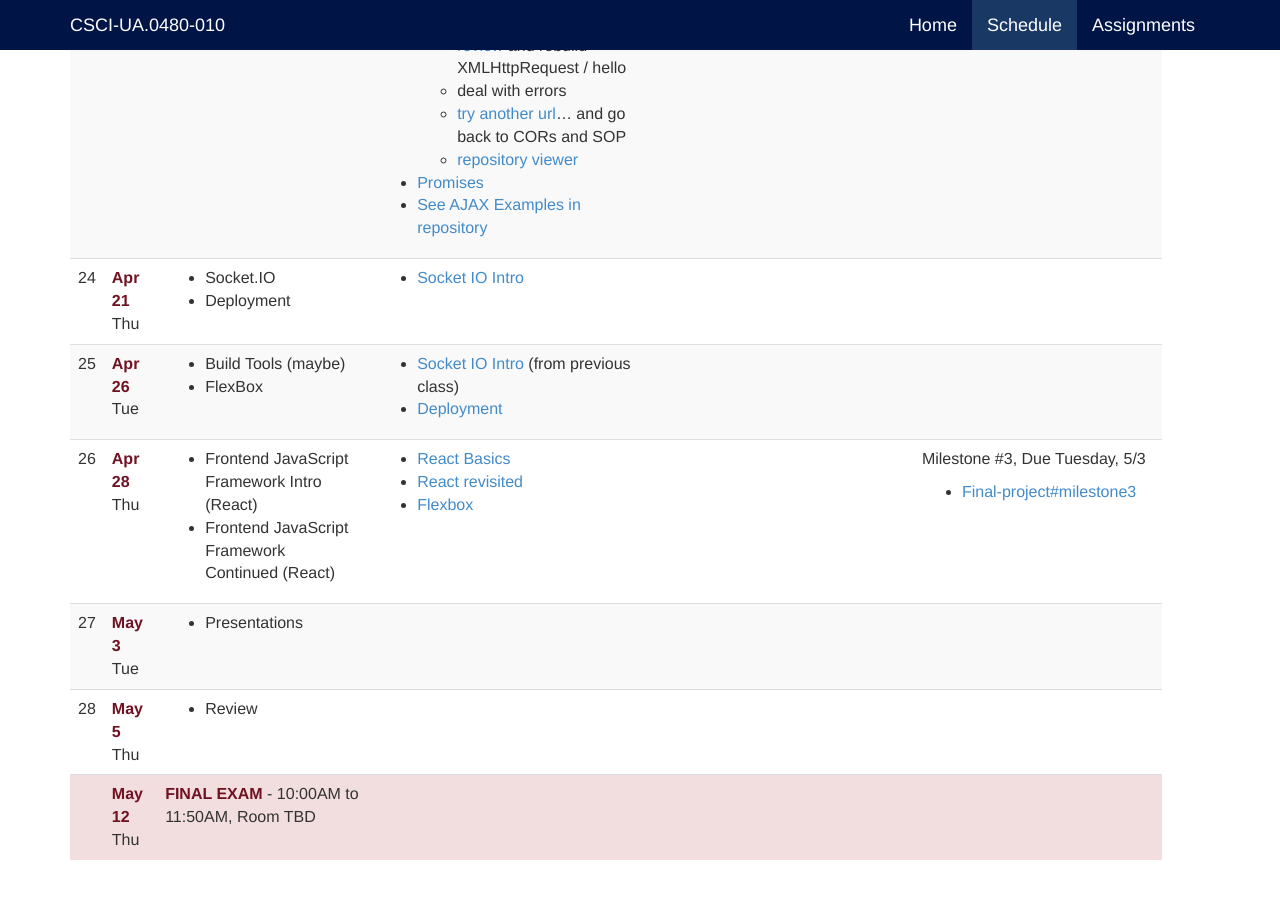
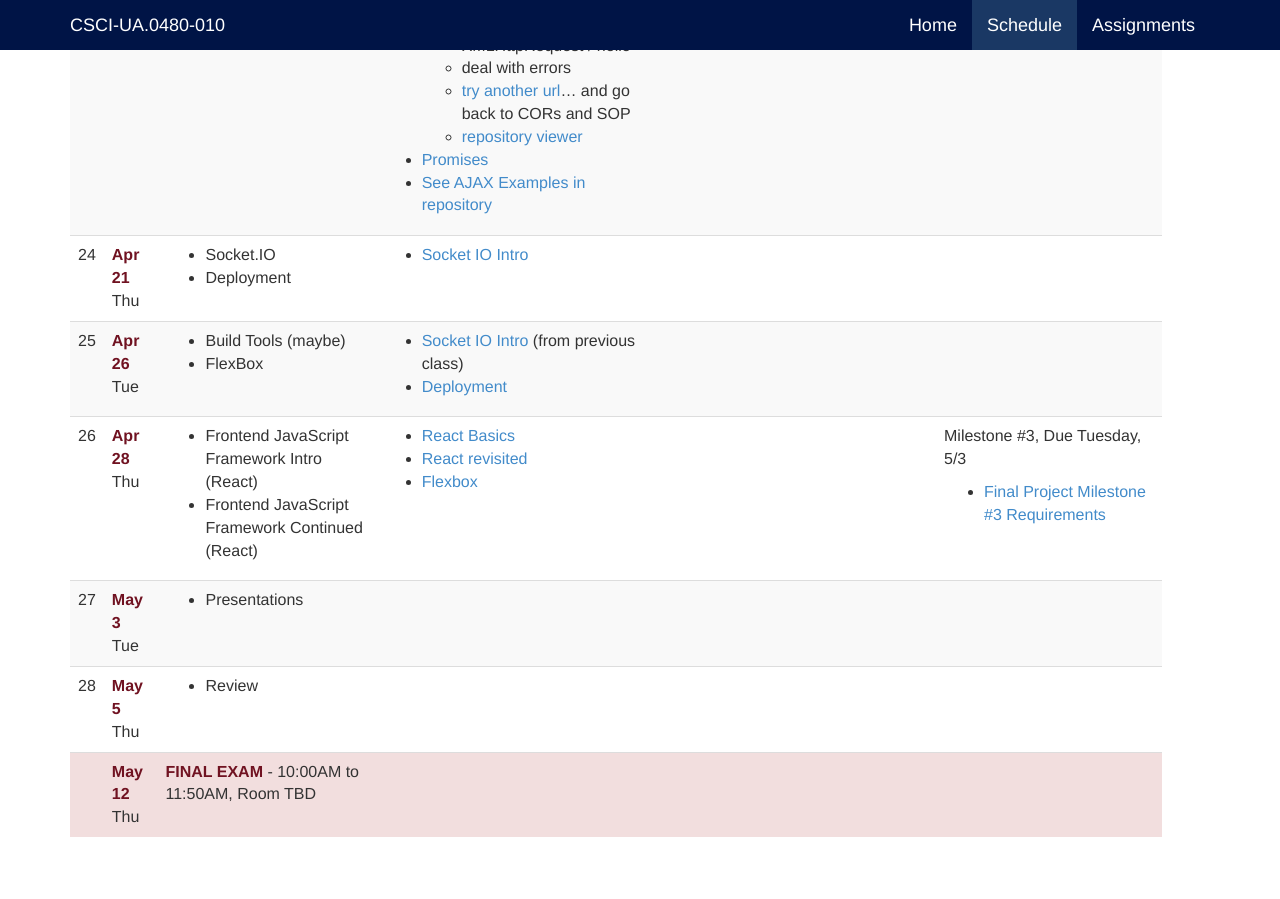
Before and after one commit to jl4282/csci-ua.0480-spring2016-010, a Jekyll site: the page built from schedule.markdown, in a window 1280 px wide and 900 px high, scrolled down 5719 px. Built offline with Jekyll 4.4.1, drawn with Linux system fonts in a browser that asks for light colours; after the commit the page ends 6596 px from its top, so only the background shows below that.

Commit message:
modify name

```diff
--- a/_includes/schedule/26.markdown
+++ b/_includes/schedule/26.markdown
@@ -13,6 +13,6 @@
 
 Milestone #3, Due Tuesday, 5/3
 
-* [Final-project#milestone3](final-project.html#milestone3)
+* [Final Project Milestone #3 Requirements](final-project.html#milestone3)
 
 </td>
```
